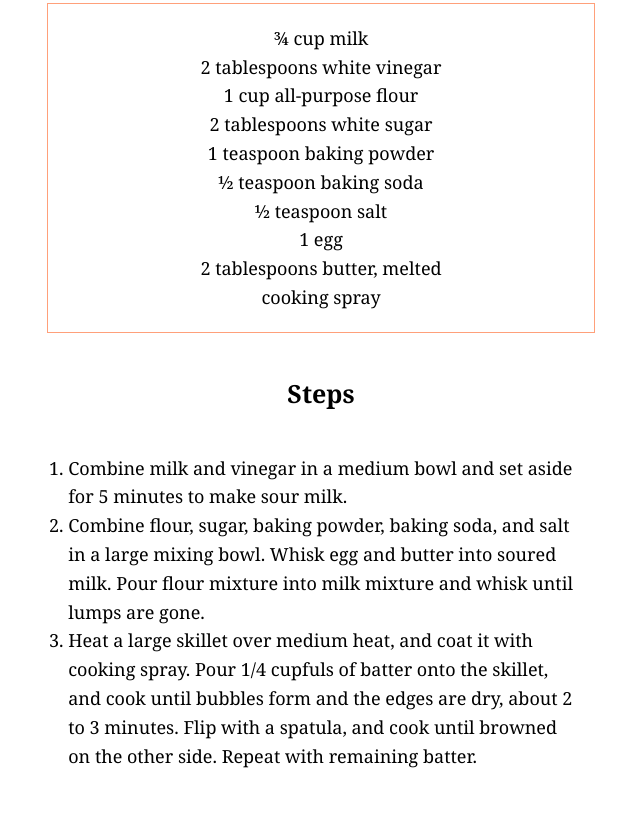
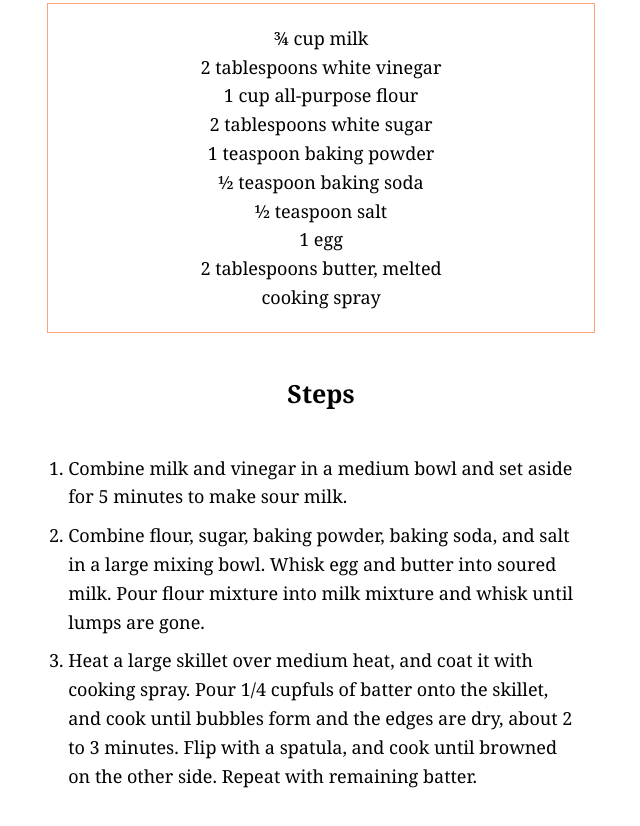
Before and after one commit to ravenvst/odin-recipes, a plain HTML site: page recipes/pancakes.html in a window 1280 px wide. Shown: the part 767-1593 px from the top of the page, without its empty margins (319-959 px from the left). Before the commit the page ends 1565 px from the top, so only its background shows below. Drawn offline with Linux system fonts and the light colour scheme.

Commit message:
add bottom padding on ol li

```diff
--- a/style.css
+++ b/style.css
@@ -48,3 +48,8 @@ ol {
     margin: 0px auto;
     padding: 20px;
 }
+
+ol li {
+    padding-bottom: 10px;
+
+}
```
